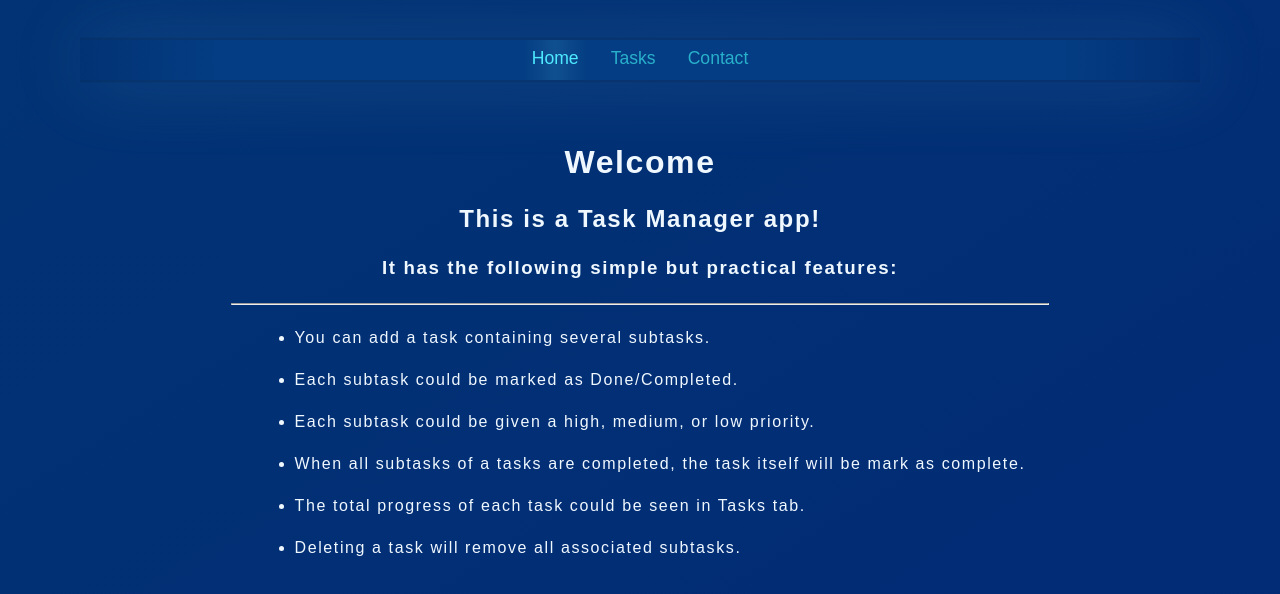
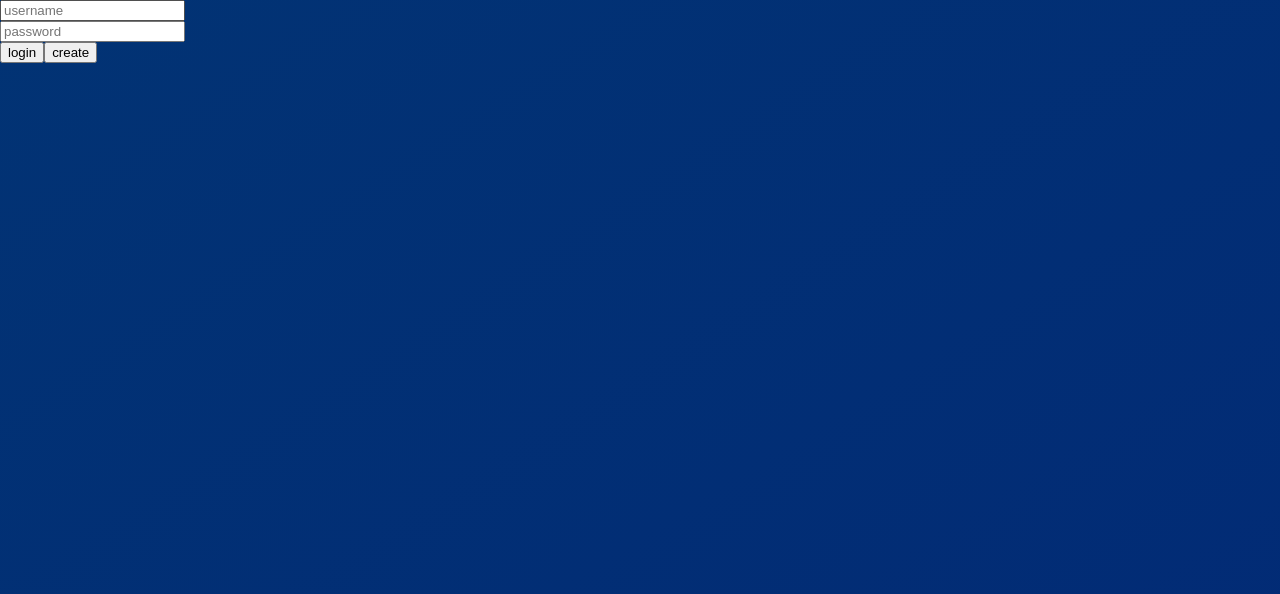
Before and after one commit to sinajhrm/certification-project3, a React (Vite) app in the folder client/: page / in a window 1280 px wide. Shown: the top 594 px of the page. Built offline with nearby package versions, Linux system fonts and the light colour scheme; no server answers.

Commit message:
+ User Login

```diff
--- a/client/src/App.jsx
+++ b/client/src/App.jsx
@@ -10,6 +10,7 @@ import {
  * Importing other components
  */
 import Home from './components/homePage/Home'
+import LoginForm from './components/login/Login'
 import About from './components/about/About'
 import Navbar from './components/navbar/Navbar'
 import TasksPage from './components/tasksPage/TasksPage'
@@ -18,9 +19,12 @@ import TasksService from './services/TasksService.js'
 import { useSelector, useDispatch } from 'react-redux'
 import { addTask } from './feature/tasksSlice.js'
 import ContactMe from './components/contactMe/ContactMe.jsx'
+import UsersService from './services/UsersService.js'
+import LocalStorageService from './services/LocalStorageService.js'
 
 const App = () => {
     const [isDataBeingLoaded, setIsDataBeingLoaded] = useState(true)
+    const [user, setUser] = useState(null)
 
     const dispatch = useDispatch()
 
@@ -39,7 +43,20 @@ const App = () => {
         setIsDataBeingLoaded(false)
     }, [])
 
+    const handleLogin = (user) => {
+        UsersService
+            .login(user)
+            .then((response) => {
+                setUser(response)
+                LocalStorageService.storeUser(response)
+            })
+            .catch((error) => console.log(error))
+    }
+
     if (isDataBeingLoaded) return (<><h1>Loading ...</h1></>)
+    if (user === null) {
+        return (<LoginForm onLogin={handleLogin} />)
+    } else {
         return (
             <Router>
                 <Navbar />
@@ -48,7 +65,7 @@ const App = () => {
                         <Route path="/home" element={<Home />} />
                         <Route path="/" element={<Home />} />
 
-                    <Route path="/tasks/:taskId" element={<TaskDetail task={tasks}/>}/>
+                        <Route path="/tasks/:taskId" element={<TaskDetail task={tasks} />} />
 
                         <Route path="/tasks" element={<TasksPage />} />
 
@@ -62,5 +79,6 @@ const App = () => {
             </Router>
         )
     }
+}
 
 export default App
--- /dev/null
+++ b/client/src/components/login/Login.jsx
@@ -0,0 +1,43 @@
+// This component is derived from phonebook example
+
+import React from 'react'
+
+const LoginForm = ({ onLogin, onCreate, onLogout, user }) => {
+    const handleSubmit = (e) => {
+        e.preventDefault()
+        // Grab relevant values
+        const user = {
+            username: e.target.username.value,
+            password: e.target.password.value
+        }
+        // distinguish between which button is clicked, 'login' or 'create'?
+        const clickType = e.nativeEvent.submitter.value
+        console.log('click type: ', clickType)
+        if (clickType === 'login') {
+            onLogin(user)
+        } else {
+            onCreate(user)
+        }
+    }
+
+    return (
+        <div>
+            {user
+                ? <div className="username-header">
+                    <p><strong>{user.username}</strong> is logged in</p>
+                    <button onClick={onLogout}>logout</button>
+                </div>
+                : <form onSubmit={handleSubmit}>
+                    <div><input placeholder="username" name="username" /></div>
+                    <div><input placeholder="password" name="password" type="password" /></div>
+                    <div>
+                        <button type="submit" value="login">login</button>
+                        <button type="submit" value="create">create</button>
+                    </div>
+                </form>
+            }
+        </div>
+    )
+}
+
+export default LoginForm
--- /dev/null
+++ b/client/src/services/LocalStorageService.js
@@ -0,0 +1,19 @@
+/**
+ * Local storage helper functions
+ */
+
+const LocalStorageService = {
+    storeUser: (user) => {
+        localStorage.setItem('user', JSON.stringify(user))
+    },
+
+    getUser: () => {
+        return JSON.parse(localStorage.getItem('user'))
+    },
+
+    removeUser: () => {
+        localStorage.removeItem('user')
+    }
+}
+
+export default LocalStorageService
--- /dev/null
+++ b/client/src/services/UsersService.js
@@ -0,0 +1,12 @@
+import axios from 'axios'
+const baseURL = '/api/login'
+
+const UsersService = {
+
+    login: (user) => {
+        const request = axios.post(`${import.meta.env.VITE_BACKEND_URL}${baseURL}`, user)
+        return request.then(response => response.data)
+    }
+}
+
+export default UsersService
```
Also changed, not shown: client/src/components/login/Login.css (added). Lines whose indentation alone changed are shown as unchanged.
